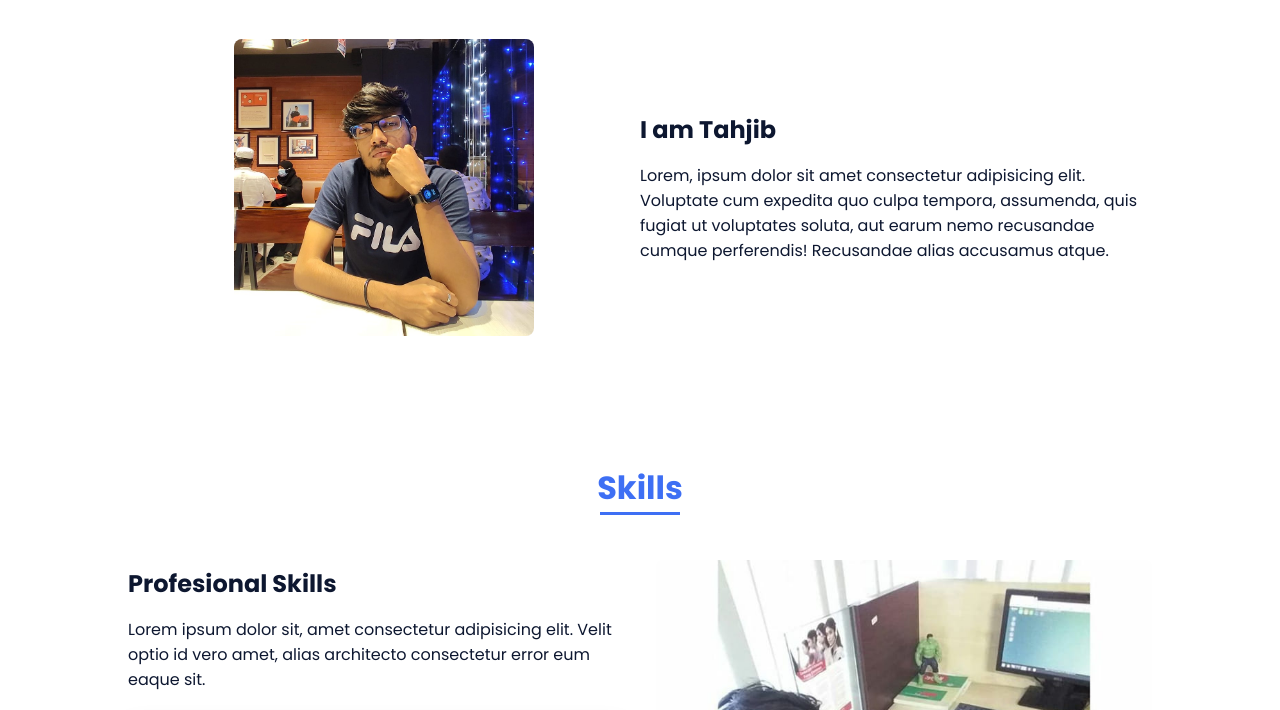
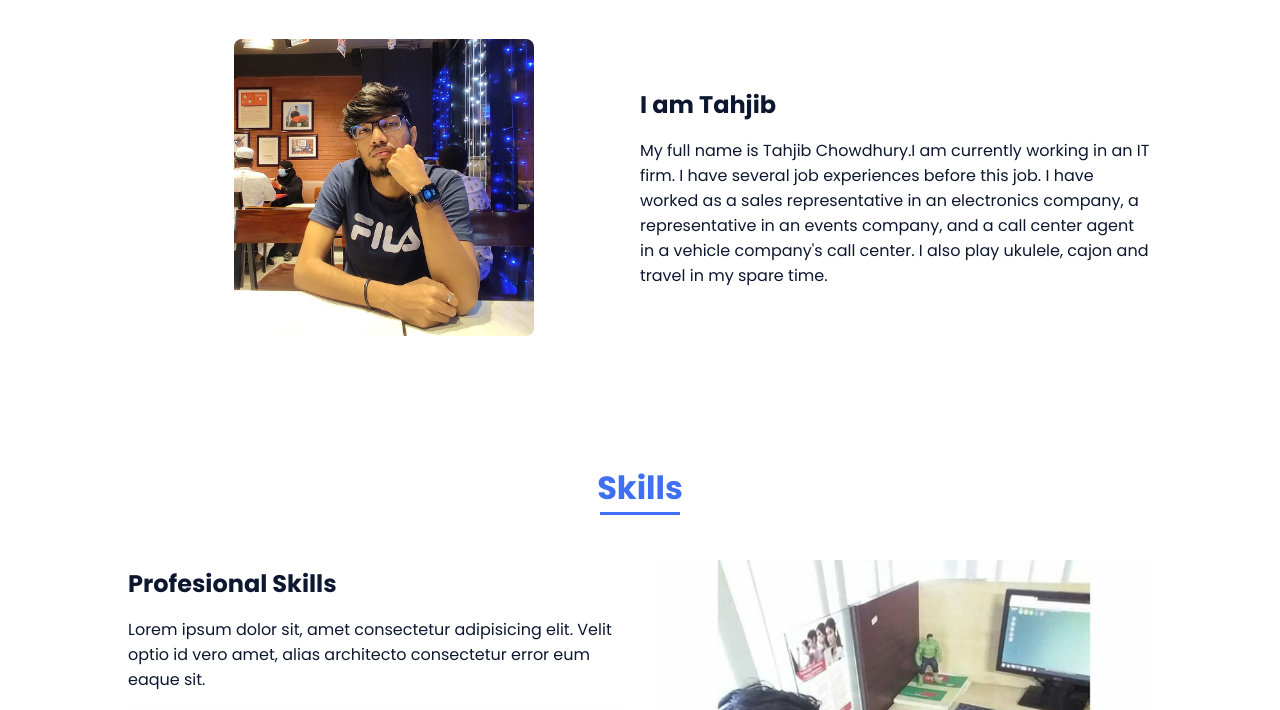
Before and after one commit to Ta-lab382/simple, a plain HTML site: page index.html in a window 1280 px wide. Shown: the part 860-1570 px from the top of the page. Drawn offline with nearby package versions, Linux system fonts and the light colour scheme.

Commit message:
Update index.html

```diff
--- a/index.html
+++ b/index.html
@@ -74,7 +74,7 @@
 
                     <div>
                         <h2 class="about__subtitle">I am Tahjib</h2>
-                        <p class="about__text">Lorem, ipsum dolor sit amet consectetur adipisicing elit. Voluptate cum expedita quo culpa tempora, assumenda, quis fugiat ut voluptates soluta, aut earum nemo recusandae cumque perferendis! Recusandae alias accusamus atque.</p>
+                        <p class="about__text">My full name is Tahjib Chowdhury.I am currently working in an IT firm. I have several job experiences before this job. I have worked as a sales representative in an electronics company, a representative in an events company, and a call center agent in a vehicle company's call center. I also play ukulele, cajon and travel in my spare time.</p>
                     </div>
                 </div>
             </section>
```
